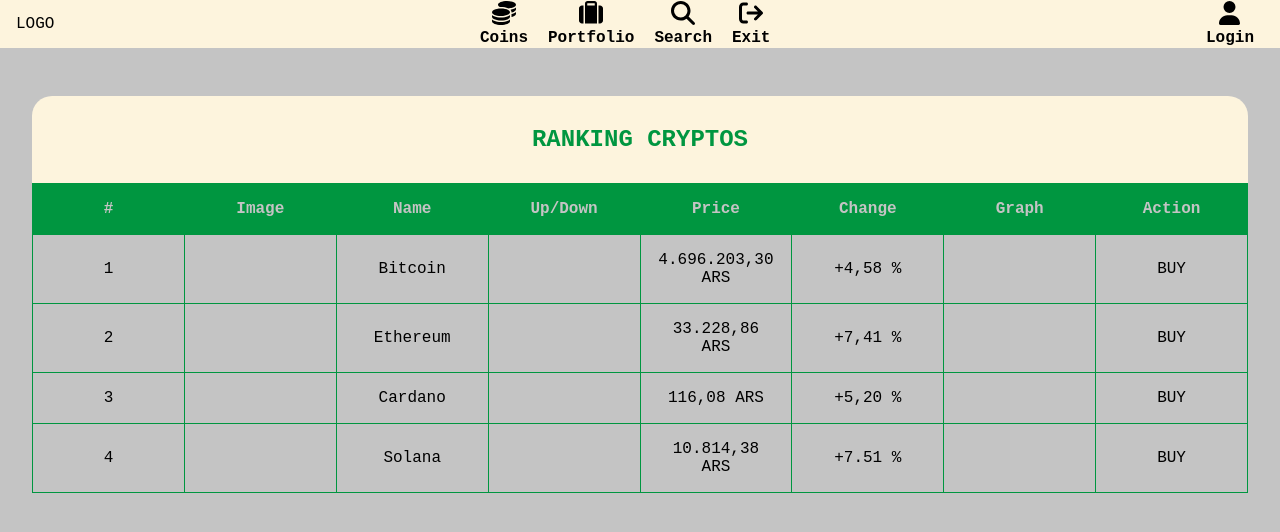
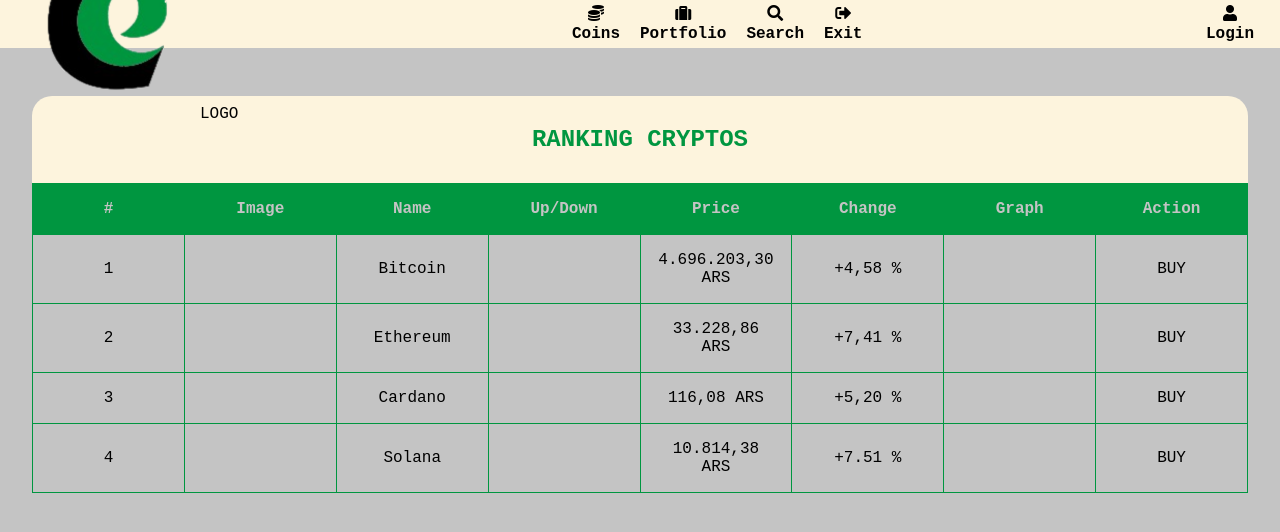
Before and after one commit to No-Country/C3-G63, a React (Create React App) app: page / in a window 1280 px wide. Shown: the top 532 px of the page. Built offline with nearby package versions, Linux system fonts and the light colour scheme.

Commit message:
Header modifications

```diff
--- a/src/App/components/Header/Header.jsx
+++ b/src/App/components/Header/Header.jsx
@@ -1,60 +1,57 @@
-import React from 'react';
-import './Header.scss';
-import { faCoins , faSuitcase , faMagnifyingGlass , faArrowRightFromBracket , faUser } from "@fortawesome/free-solid-svg-icons";
-import { FontAwesomeIcon } from "@fortawesome/react-fontawesome";
+import React from "react";
+import { Link } from "react-router-dom";
+import "./Header.scss";
 
 const Header = () => {
   return (
     <div className="header" id="header">
-            <nav  className="nav container">
+      <nav className="nav container">
         <a className="nav__logo">
-                    <img src="" alt="" />LOGO
+          <img src="Crypt-logo.png" alt="Logo Criptomoneda" />
+          LOGO
         </a>
 
         <div className="nav__menu" id="nav-menu">
           <ul className="nav__list">
-
             <li className="nav__item">
               <a className="nav__link">
-                                <FontAwesomeIcon className='nav__icon' icon={faCoins} />
+                <i className="fas fa-coins"></i>
                 <span className="nav__name">Coins</span>
               </a>
             </li>
 
             <li className="nav__item">
               <a className="nav__link">
-                                <FontAwesomeIcon className='nav__icon' icon={faSuitcase} />
+                <i className="fas fa-suitcase"></i>
                 <span className="nav__name">Portfolio</span>
               </a>
             </li>
 
             <li className="nav__item">
               <a className="nav__link">
-                                <FontAwesomeIcon className='nav__icon' icon={faMagnifyingGlass} />
+                <i className="fas fa-search"></i>
                 <span className="nav__name">Search</span>
               </a>
             </li>
 
             <li className="nav__item">
               <a className="nav__link">
-                                <FontAwesomeIcon className='nav__icon' icon={faArrowRightFromBracket} />
+                <i className="fas fa-sign-out-alt"></i>
                 <span className="nav__name">Exit </span>
               </a>
             </li>
-
           </ul>
         </div>
 
         <div className="nav__item">
-                    <a href="#login" className="nav__link">
-                        <FontAwesomeIcon className='nav__icon' icon={faUser} />
+          <Link to="/login" href="#login" className="nav__link">
+            <i className="fas fa-user"></i>
             <span className="nav__name">Login </span>
-                    </a>
+          </Link>
         </div>
-
       </nav>
     </div>
-    )
-}
+  );
+};
 
-export default Header
+export default Header;
```
Lines whose indentation alone changed are shown as unchanged.
